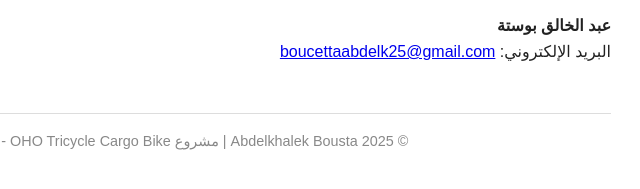
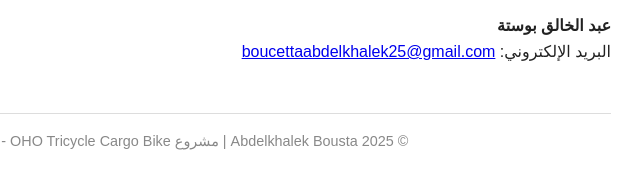
Before and after one commit to boucettaabdelkhalek2/OHO-Tricycle-Cargo-Bike, a plain HTML site: page docs/index.html in a window 1280 px wide. Shown: the part 1352-1541 px from the top of the page, 479-1119 px from the left. Drawn offline with Linux system fonts and the light colour scheme.

Commit message:
Update index.html

```diff
--- a/docs/index.html
+++ b/docs/index.html
@@ -123,7 +123,7 @@
     <h2>الاتصال</h2>
     <p>للمزيد من المعلومات، يرجى التواصل مع:</p>
     <p><strong>عبد الخالق بوستة</strong><br/>
-    البريد الإلكتروني: <a href="mailto:boucettaabdelk25@gmail.com">boucettaabdelk25@gmail.com</a></p>
+    البريد الإلكتروني: <a href="mailto:boucettaabdelkhalek25@gmail.com">boucettaabdelkhalek25@gmail.com</a></p>
   </section>
 
   <footer>
```
